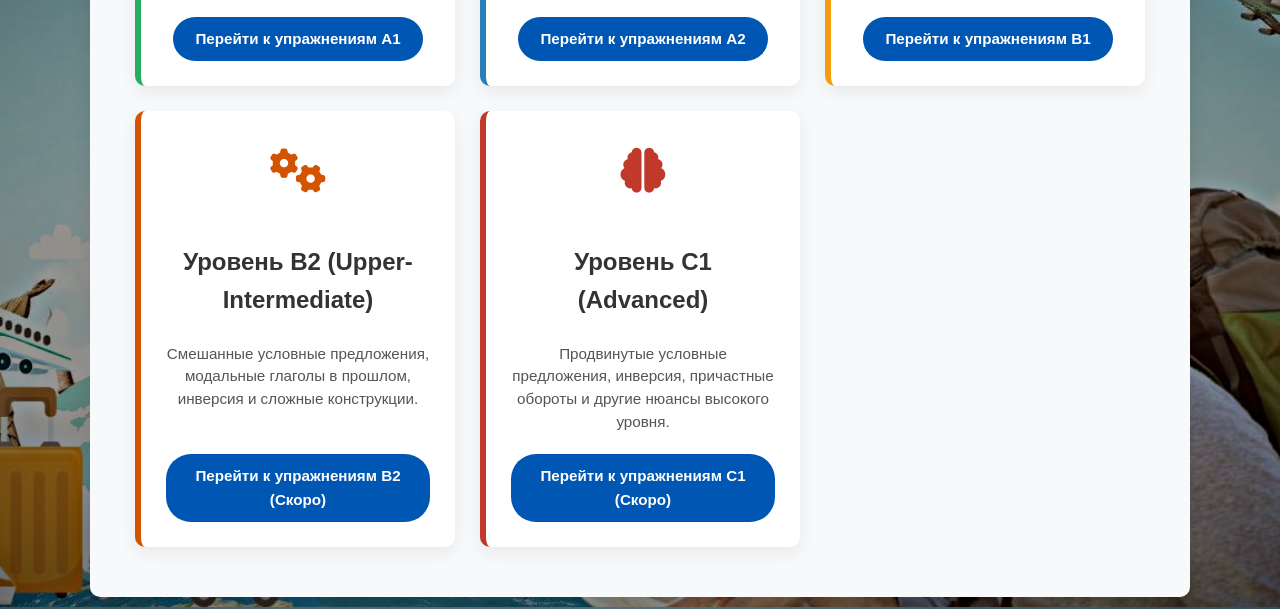
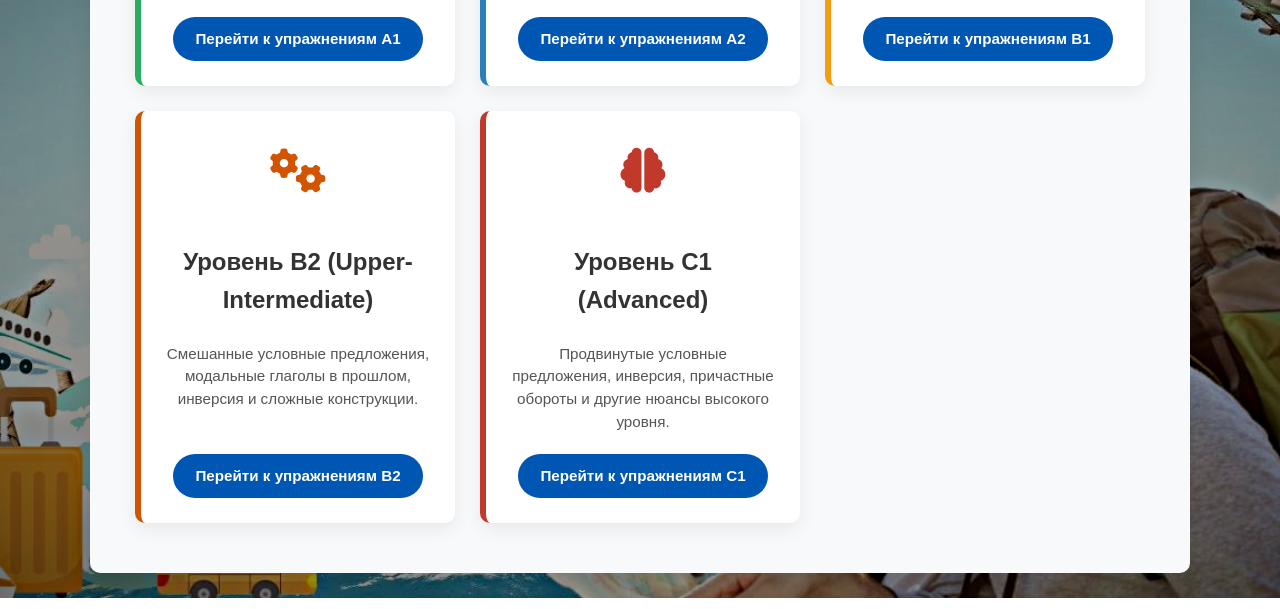
Before and after one commit to isZein13/PumpEng, a plain HTML site: page grammar_levels_overview.html in a window 1280 px wide. Shown: the part 993-1602 px from the top of the page. Drawn offline with Linux system fonts and the light colour scheme.

Commit message:
Update grammar_levels_overview.html

```diff
--- a/grammar_levels_overview.html
+++ b/grammar_levels_overview.html
@@ -55,14 +55,14 @@
                     <div class="card-icon" style="color: #d35400;"><i class="fas fa-cogs"></i></div>
                     <h3>Уровень B2 (Upper-Intermediate)</h3>
                     <p class="card-description">Смешанные условные предложения, модальные глаголы в прошлом, инверсия и сложные конструкции.</p>
-                    <a href="b2_grammar_overview.html" class="course-overview-button">Перейти к упражнениям B2 (Скоро)</a>
+                    <a href="b2_grammar_overview.html" class="course-overview-button">Перейти к упражнениям B2 </a>
                 </div>
 
                 <div class="course-overview-card theme-professional" style="border-left-color: #c0392b;">
                     <div class="card-icon" style="color: #c0392b;"><i class="fas fa-brain"></i></div>
                     <h3>Уровень C1 (Advanced)</h3>
                     <p class="card-description">Продвинутые условные предложения, инверсия, причастные обороты и другие нюансы высокого уровня.</p>
-                    <a href="c1_grammar_overview.html" class="course-overview-button">Перейти к упражнениям C1 (Скоро)</a>
+                    <a href="c1_grammar_overview.html" class="course-overview-button">Перейти к упражнениям C1 </a>
                 </div>
 
             </div>
```
